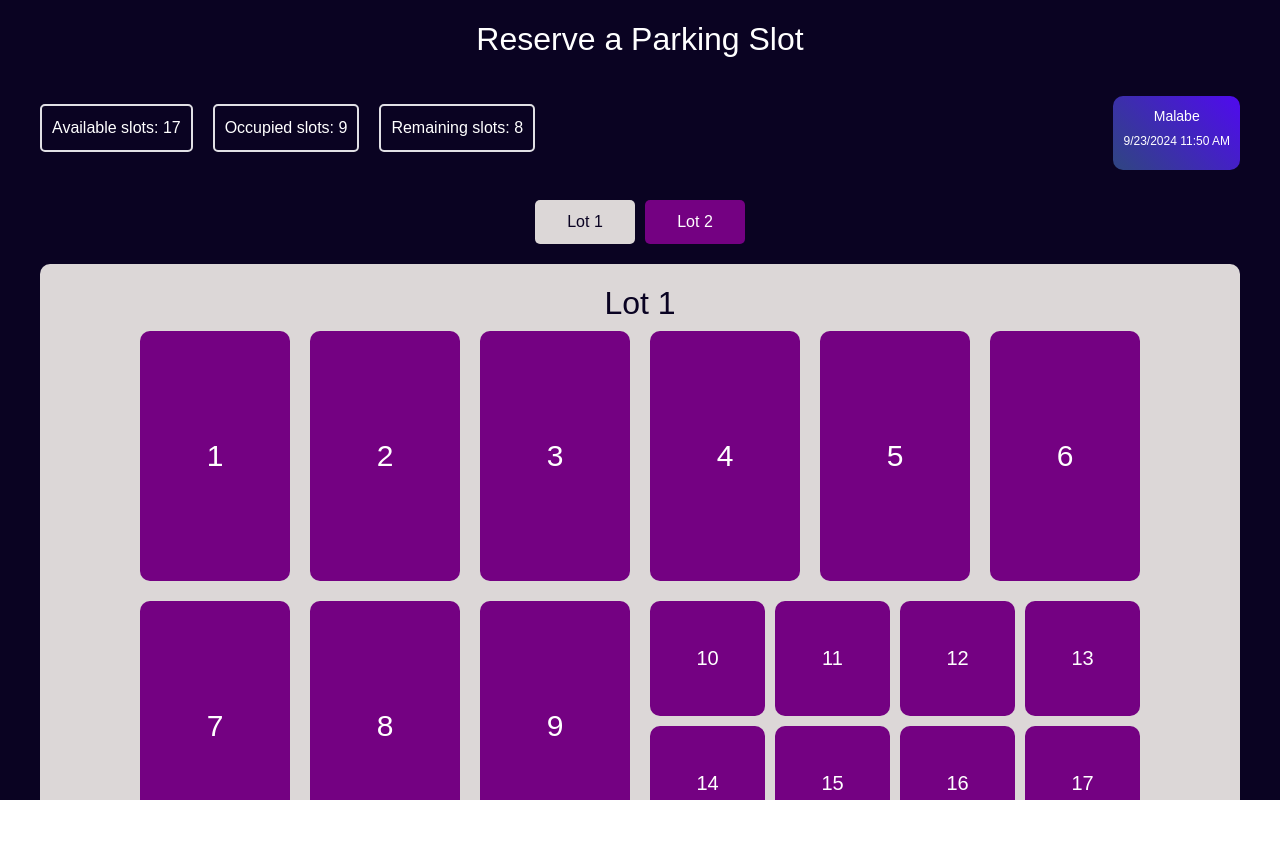
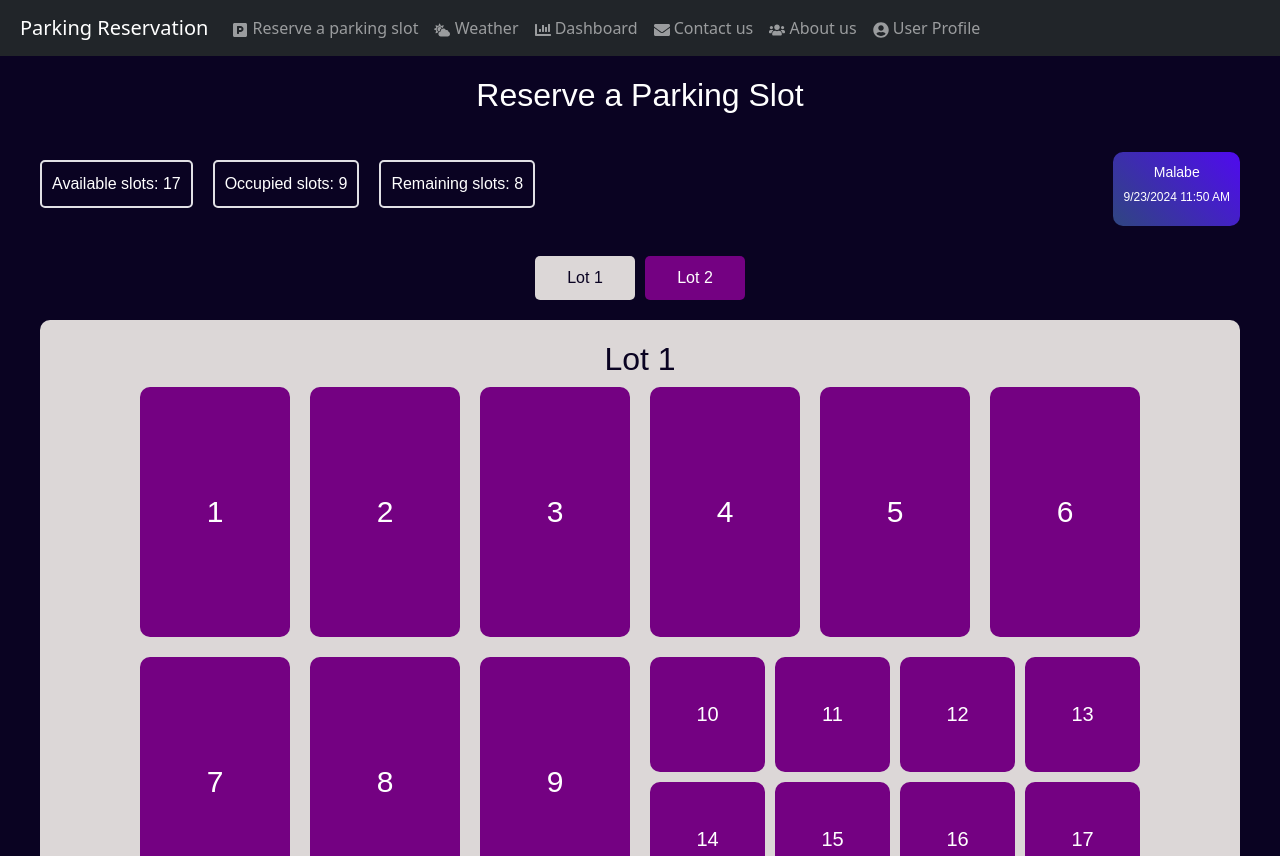
Before and after one commit to rashmithachamikara/ParkSnap, a React (Create React App) app in the folder parksnap_front/: page /reserveSlot in a window 1280 px wide. Before the commit the page ends 800 px from the top, so only its background shows below. Built offline with nearby package versions, Linux system fonts and the light colour scheme; no server answers.

Commit message:
Minor fixes in Slots

```diff
--- a/parksnap_front/src/components/SignUpForm.jsx
+++ b/parksnap_front/src/components/SignUpForm.jsx
@@ -4,7 +4,7 @@ import './SignUpForm.css';
 
 const SignUpForm = () => {
     return (
-        <div className="signup-container mt-5">
+        <div className="signup-container">
             <div className="signup-card">
                 <h2 className="text-center">Create new Account</h2>
                 <p className="text-center">
--- a/parksnap_front/src/components/Slots.jsx
+++ b/parksnap_front/src/components/Slots.jsx
@@ -2,6 +2,7 @@ import React, { useState } from 'react';
 import './Slots.css';
 import Weather from './Weather';
 import Pop from './Pop'; // Import the updated Popup component
+import NavigationBar from './Navbar';
 
 const Slots = () => {
   const [availableSlots, setAvailableSlots] = useState(17);
@@ -23,6 +24,8 @@ const Slots = () => {
   };
 
   return (
+    <>
+      <NavigationBar />
       <div className="App">
         <h2>Reserve a Parking Slot</h2>
         <header className="App-header">
@@ -112,6 +115,8 @@ const Slots = () => {
           />
         )}
       </div>
+    </>
+
   );
 };
 
```
Also changed, not shown: parksnap_front/src/components/Weather.jsx (+5 -5 lines). Lines whose indentation alone changed are shown as unchanged.
